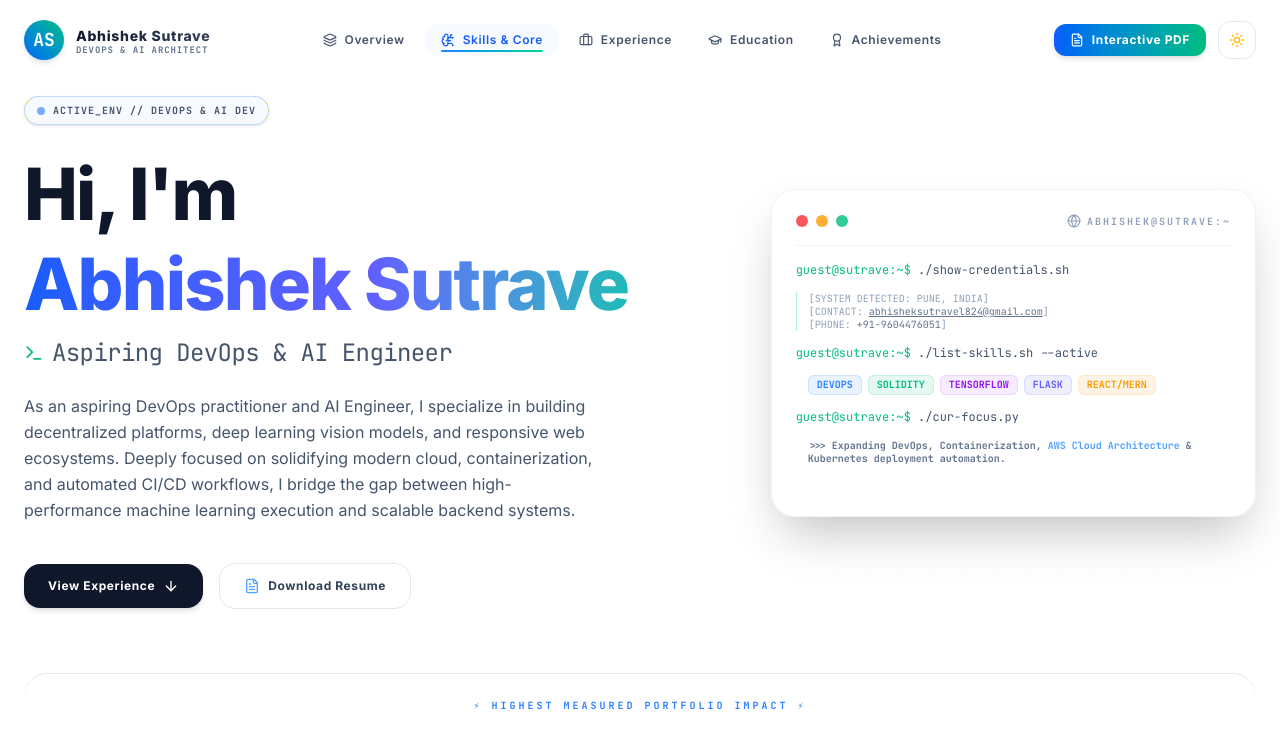
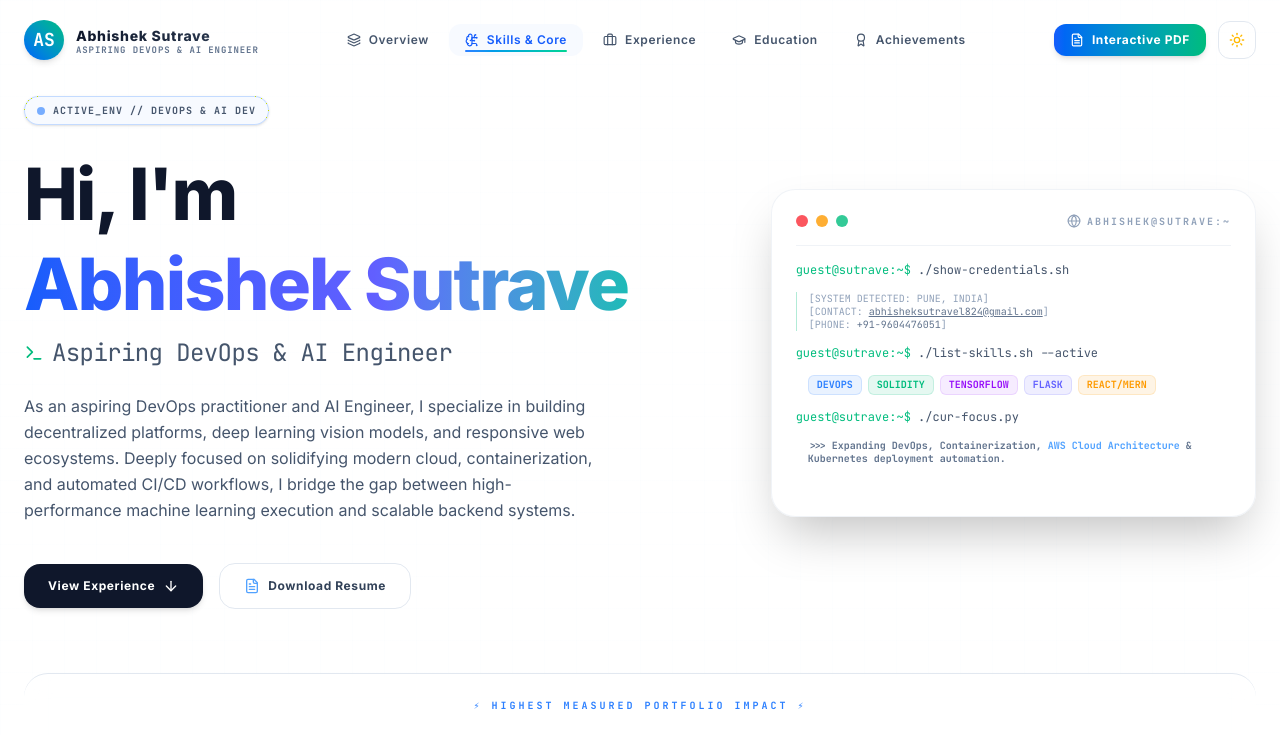
Before and after one commit to AirAbhiii/Abhishek-Sutrave-Portfolio, a React (Vite) app: page / in a window 1280 px wide. Shown: the top 735 px of the page. Built offline with nearby package versions, Linux system fonts and the light colour scheme.

Commit message:
Update Navbar.tsx

```diff
--- a/src/components/Navbar.tsx
+++ b/src/components/Navbar.tsx
@@ -61,7 +61,7 @@ export default function Navbar({
                 Abhishek Sutrave
               </span>
               <span className="block text-[9px] font-mono text-slate-500 dark:text-blue-400 font-bold uppercase tracking-widest leading-none">
-                DevOps & AI Architect
+               Aspiring DevOps & AI Engineer
               </span>
             </div>
           </button>
```
